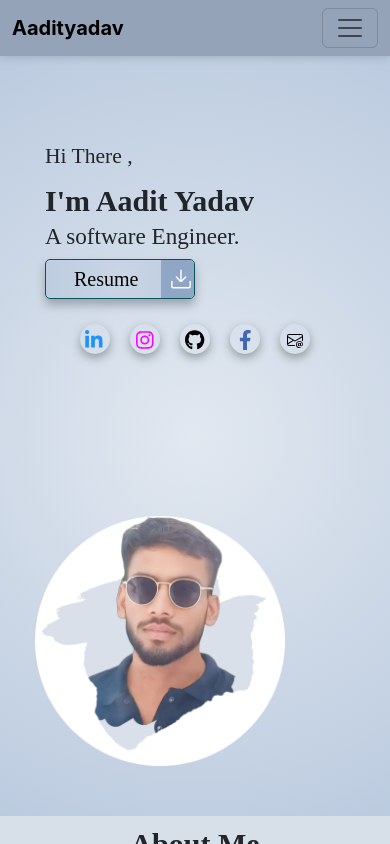
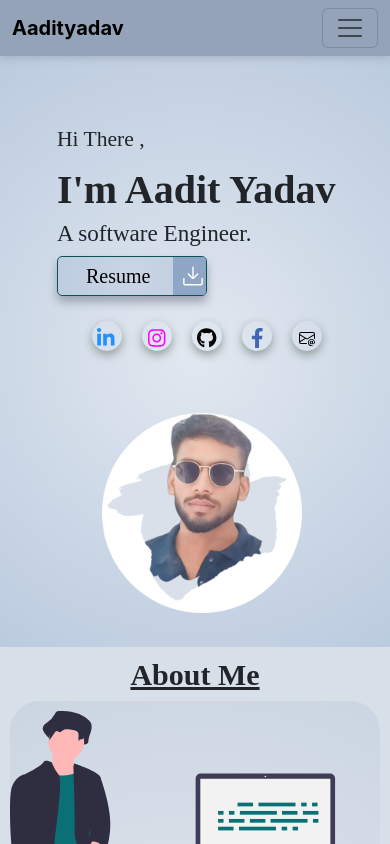
Before and after one commit to Aadityadav191/PORTFOLIO, a React (Create React App) app: page / in a window 390 px wide. Shown: the top 844 px of the page. Built offline with nearby package versions, Linux system fonts and the light colour scheme.

Commit message:
minor changes

```diff
--- a/src/Pages/Contact/Contact.css
+++ b/src/Pages/Contact/Contact.css
@@ -59,7 +59,8 @@
   .container {
       padding: 15px; /* Reduce padding for smaller screens */
       background-image: linear-gradient(100deg,#cbd5e1 50%, #cbd5e1  46%);
-
-
+      width: 20rem;
+      align-items: center;
+      align-content: center;
   }
 }
--- a/src/Pages/Home/Home.css
+++ b/src/Pages/Home/Home.css
@@ -1,16 +1,16 @@
 .landing {
   display: flex;
   justify-content: space-around;
-  flex-wrap: wrap; /* Ensure content wraps on smaller screens */
+  flex-wrap: wrap;
   background: radial-gradient(circle, #e2e8f0, #bbcbdf);
   align-items: center;
   height: 90vh; /* Default height for large screens */
-
 }
 
 /* Content Styles */
 .content {
-  margin-bottom: 2%;
+  margin-bottom: 0%;
+  padding-left: 10px;
 }
 
 .image:hover {
@@ -29,27 +29,26 @@
 /* imagesection Styles */
 .imagesection {
   padding: 10px;
-  max-width: 100%; /* Ensure imagesection is responsive */
+  max-width: 100%;
   height: auto;
 }
 
 .image {
-    height: 550px;
-    width: 550px;
-    max-width: 100%; /* Ensure it doesn't overflow the container */
-    height: auto; /* Maintain aspect ratio */
-  }
-
-
+  height: 550px;
+  width: 550px;
+  max-width: 100%;
+  height: auto;
+}
 
 /* Responsive Styles */
-@media (max-width: 1024px) { /* For 13.6-inch laptops */
+@media (max-width: 1024px) {
+  /* For 13.6-inch laptops */
   .text1 {
-    font-size: 50px; /* Adjust font size for smaller screens */
+    font-size: 50px;
   }
 
   .content {
-    margin: 5%; /* Reduce margins */
+    margin: 5%;
   }
 
   .imagesection {
@@ -57,14 +56,36 @@
   }
 
   .image {
-    height: 300px;
-    width: 300px;
+    height: 250px;
+    width: 250px;
   }
 }
 
-@media (max-width: 768px) { /* For tablets */
+/* Responsive Styles for Larger Screens */
+@media (min-width: 1024px) {
   .text1 {
-    font-size: 40px; /* Further reduce font size */
+    font-size: 60px; /* Larger font size for bigger screens */
+  }
+
+  .content {
+    margin: 0%; /* Increase margin for spacious layout */
+  }
+
+  .imagesection {
+    padding: 0px; /* Add more padding for larger layouts */
+  }
+
+  .image {
+    height: 500px; /* Larger image dimensions */
+    width: 500px;
+  }
+}
+
+
+@media (max-width: 768px) {
+  /* For tablets */
+  .text1 {
+    font-size: 40px;
   }
 
   .content {
@@ -73,7 +94,6 @@
 
   .imagesection {
     padding: 15px;
-
   }
   .image {
     height: 300px;
@@ -81,9 +101,17 @@
   }
 }
 
-@media (max-width: 480px) { /* For mobile devices */
+@media (max-width: 480px) {
+  /* For mobile devices */
+
+  .landing {
+    flex-direction: column;
+    justify-content: center;
+    padding: 10px;
+    height: 70vh;
+  }
   .text1 {
-    font-size: 30px; /* Smaller font size */
+    font-size: 40px; /* Smaller font size */
   }
 
   .content {
@@ -100,7 +128,7 @@
   }
 
   .image {
-    height: 250px;
-    width: 250px;
+    height: 200px;
+    width: 200px;
   }
 }
```
